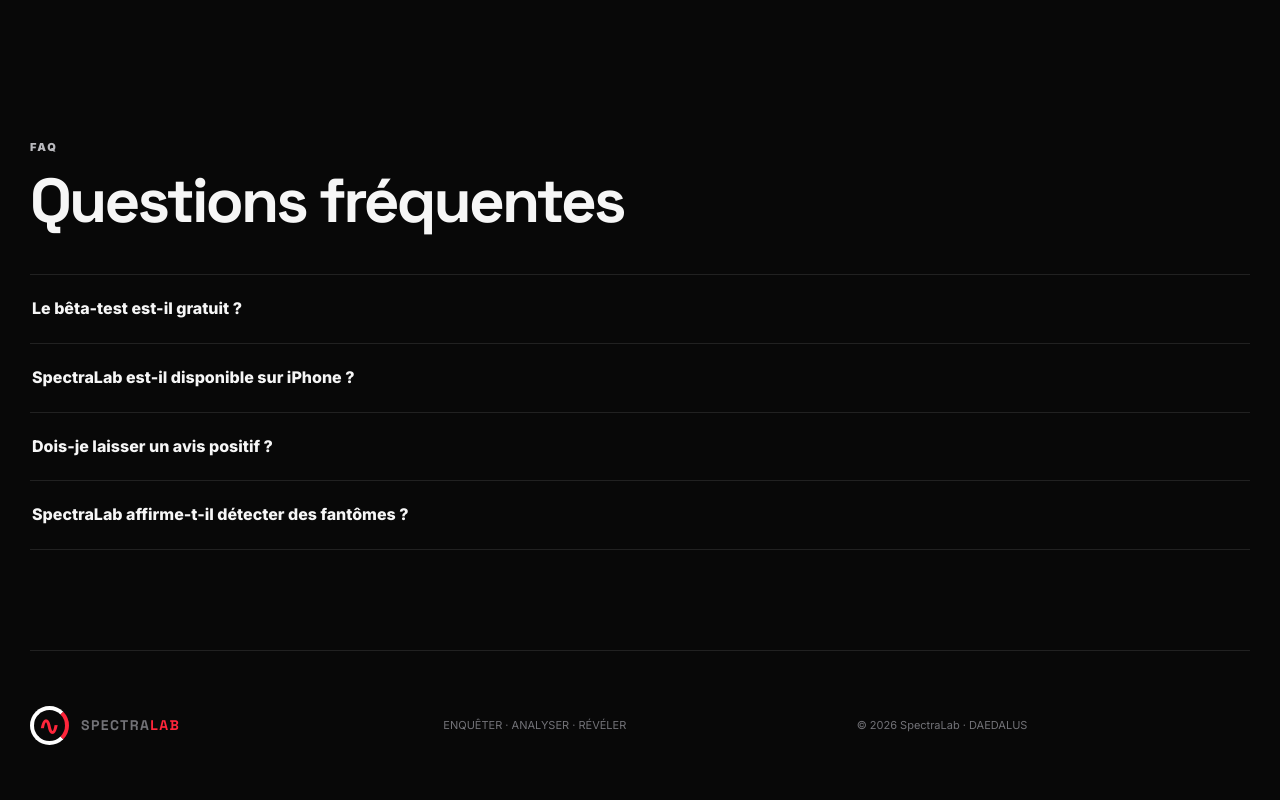
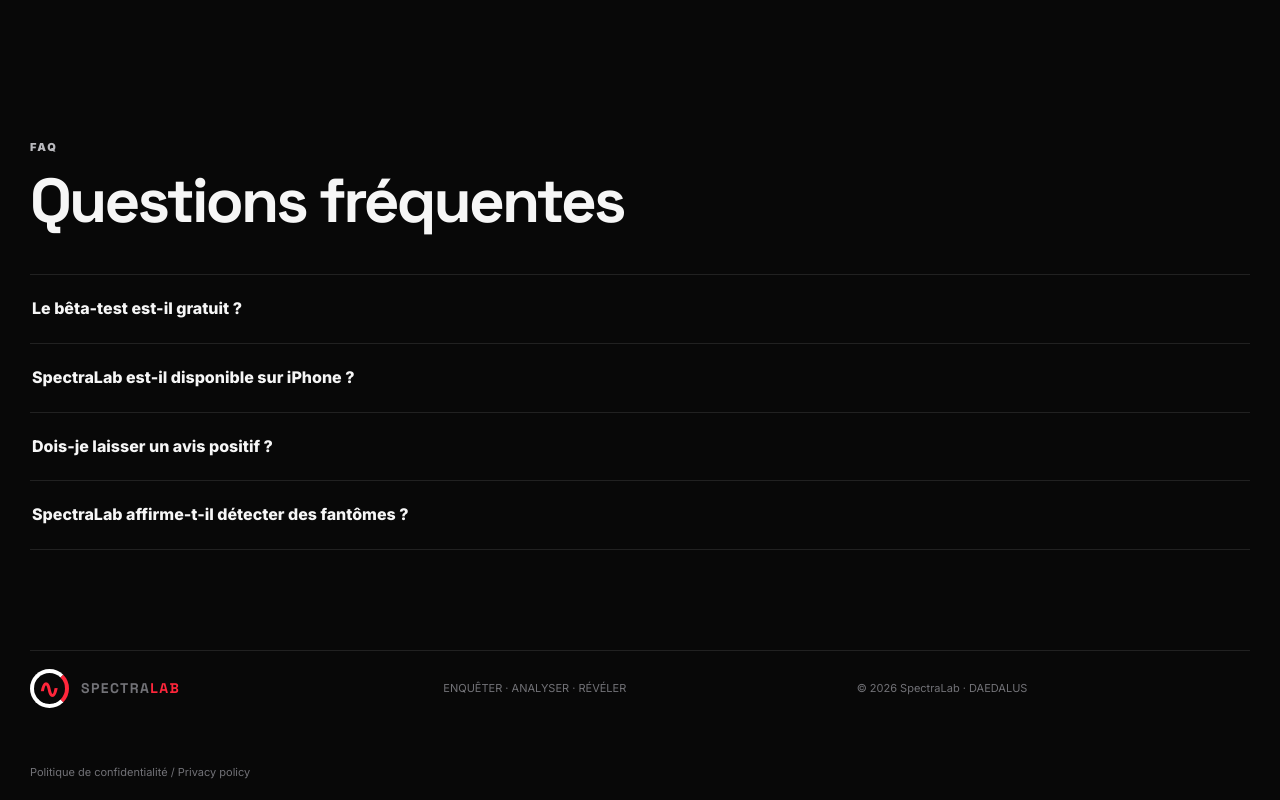
Before and after one commit to yoanncontreras-lab/spectralab-website, a plain HTML site: page index.html in a window 1280 px wide. Shown: the part 6664-7464 px from the top of the page. Drawn offline with Linux system fonts and the light colour scheme.

Commit message:
Link public privacy policy from SpectraLab website footer

```diff
--- a/index.html
+++ b/index.html
@@ -162,6 +162,7 @@
     <div class="brand footerbrand"><span class="brand-icon">∿</span><span>SPECTRA<span>LAB</span></span></div>
     <div data-t="footerTagline">ENQUÊTER · ANALYSER · RÉVÉLER</div>
     <div>© <span id="year"></span> SpectraLab · <span data-t="daedalus">DAEDALUS</span></div>
+    <div><a href="confidentialite.html">Politique de confidentialité / Privacy policy</a></div>
   </div>
 </footer>
 
```
